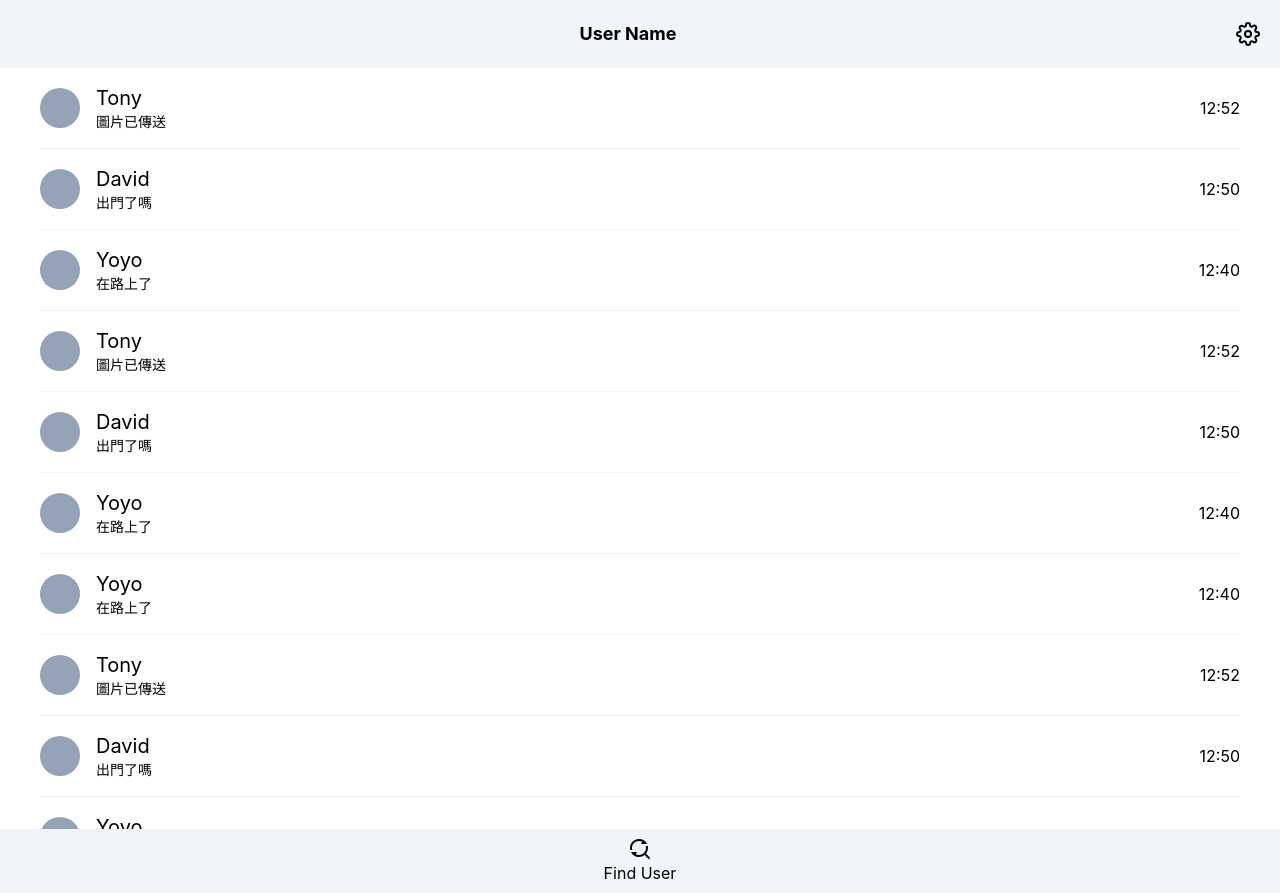
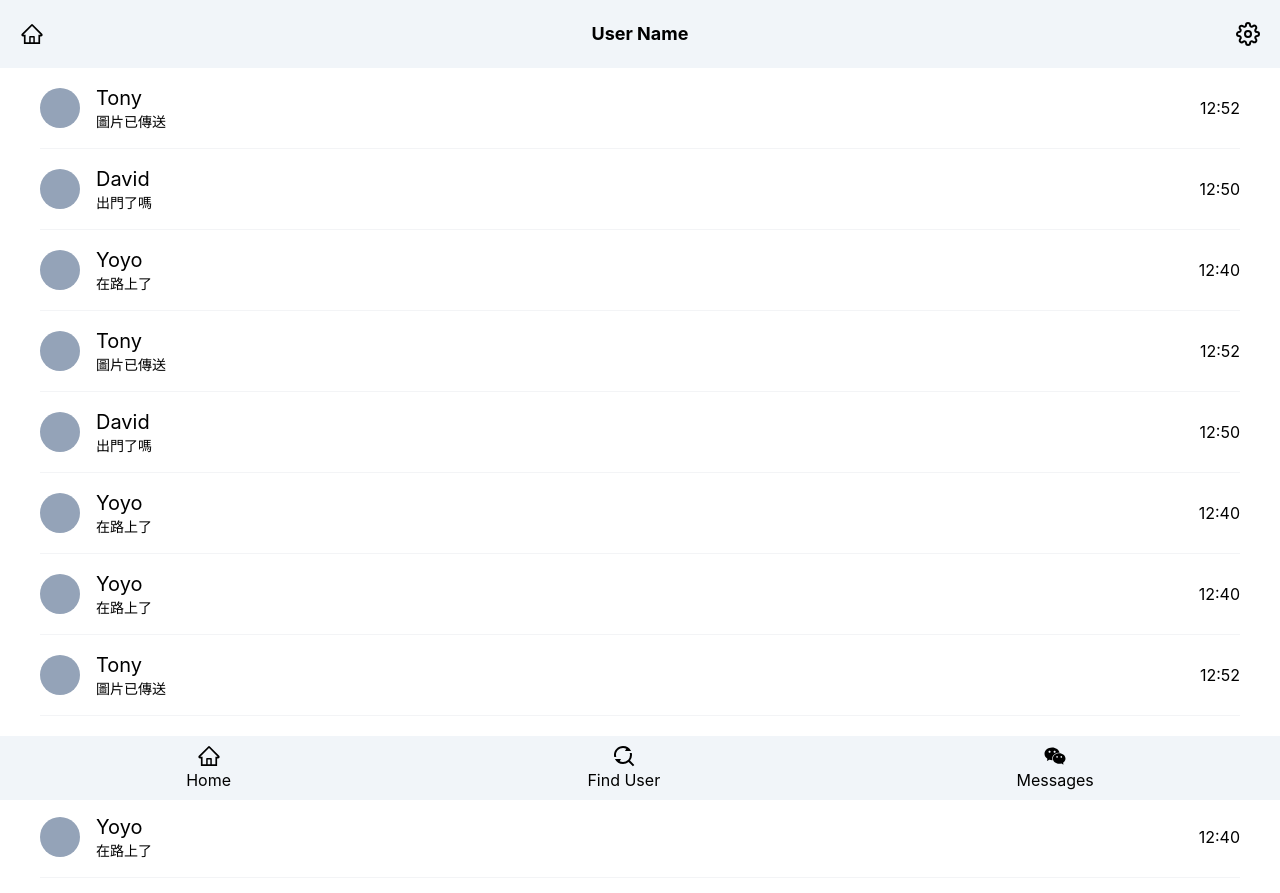
Before and after one commit to Lei-Hsu/chat-room, a Next.js app: page /message in a window 1280 px wide. Built offline with nearby package versions, Linux system fonts and the light colour scheme.

Commit message:
feat : add layout footer

```diff
--- /dev/null
+++ b/src/components/layout/Footer.tsx
@@ -0,0 +1,45 @@
+import React from 'react';
+import { AiFillWechat, AiOutlineHome } from 'react-icons/ai';
+import { RiFindReplaceLine } from 'react-icons/ri';
+
+import { useRouter } from 'next/router';
+
+const Footer = () => {
+  const router = useRouter();
+
+  const footerTab = [
+    {
+      icon: <AiOutlineHome className="h-6 w-6" />,
+      text: 'Home',
+      path: '/home',
+    },
+    {
+      icon: <RiFindReplaceLine className="h-6 w-6" />,
+      text: 'Find User',
+      path: '/find',
+    },
+    {
+      icon: <AiFillWechat className="h-6 w-6" />,
+      text: 'Messages',
+      path: '/message',
+    },
+  ];
+
+  return (
+    <div className="absolute bottom-0 left-0 flex w-full items-center justify-around bg-slate-100 p-2">
+      {footerTab.length &&
+        footerTab.map((item) => (
+          <div
+            key={item.text}
+            className="flex cursor-pointer flex-col items-center justify-between"
+            onClick={() => router.push(item.path)}
+          >
+            <div>{item.icon}</div>
+            <span>{item.text}</span>
+          </div>
+        ))}
+    </div>
+  );
+};
+
+export default Footer;
--- /dev/null
+++ b/src/components/layout/Header.tsx
@@ -0,0 +1,7 @@
+import React from 'react';
+
+const Header = ({ child }) => {
+  return <div className="flex w-full items-center justify-between bg-slate-100 p-5">{child}</div>;
+};
+
+export default Header;
--- /dev/null
+++ b/src/components/layout/index.tsx
@@ -0,0 +1,26 @@
+import React from 'react';
+
+import { AppProps } from 'next/app';
+import { useRouter } from 'next/router';
+
+import Footer from './Footer';
+
+const Layout = ({ Component, pageProps }: AppProps) => {
+  const router = useRouter();
+
+  const FooterArea = () => {
+    const hiddenFooterPage: string[] = ['/message-room/[id]']; // 如果有要隱藏 footer 的頁面就把 router 加進來，例如：'/productList'
+    const isHiddenFooter: boolean = hiddenFooterPage.includes(router.pathname);
+
+    return isHiddenFooter ? <></> : <Footer />;
+  };
+
+  return (
+    <div>
+      <Component {...pageProps} />
+      <FooterArea />
+    </div>
+  );
+};
+
+export default Layout;
--- a/src/components/message/MessageFooter.tsx
+++ /dev/null
@@ -1,15 +0,0 @@
-import React from 'react';
-import { RiFindReplaceLine } from 'react-icons/ri';
-
-const MessageFooter = () => {
-  return (
-    <div className="absolute bottom-0 left-0 w-full bg-slate-100 p-2">
-      <div className="flex cursor-pointer flex-col items-center justify-center">
-        <RiFindReplaceLine className="h-6 w-6" />
-        <span>Find User</span>
-      </div>
-    </div>
-  );
-};
-
-export default MessageFooter;
--- a/src/components/message/MessageHeader.tsx
+++ b/src/components/message/MessageHeader.tsx
@@ -1,16 +1,20 @@
 import React from 'react';
+import { AiOutlineHome } from 'react-icons/ai';
 import { FiSettings } from 'react-icons/fi';
+
+import { useRouter } from 'next/router';
 
 interface MessageHeaderProps {
   hostName: string;
 }
 
 const MessageHeader = ({ hostName }: MessageHeaderProps) => {
+  const router = useRouter();
   return (
-    <div className="flex w-full items-center justify-between bg-slate-100 p-5 text-center text-lg font-bold">
-      <div></div>
-      <div>{hostName}</div>
-      <FiSettings className="h-6 w-6 cursor-pointer" />
+    <div className="flex w-full items-center justify-between bg-slate-100 p-5">
+      <AiOutlineHome className="h-6 w-6 cursor-pointer" onClick={() => router.push('/home')} />
+      <div className="text-center text-lg font-bold">{hostName}</div>
+      <FiSettings className="h-6 w-6 cursor-pointer" onClick={() => router.push('/setting')} />
     </div>
   );
 };
--- a/src/pages/_app.tsx
+++ b/src/pages/_app.tsx
@@ -1,15 +1,15 @@
 import { Provider } from 'react-redux';
 
+import Layout from '@Components/layout';
 import store from '@Redux/store';
 
 import '../styles/globals.css';
 
 import type { AppProps } from 'next/app';
-
 export default function MyApp({ Component, pageProps }: AppProps) {
   return (
     <Provider store={store}>
-      <Component {...pageProps} />
+      <Layout pageProps={pageProps} Component={Component} router={undefined} />
     </Provider>
   );
 }
--- /dev/null
+++ b/src/pages/home/index.tsx
@@ -0,0 +1,14 @@
+import React from 'react';
+
+const Home = () => {
+  return (
+    <div>
+      <div className="flex w-full items-center justify-center bg-slate-100 p-5">
+        <div className="text-center text-lg font-bold">Friends</div>
+      </div>
+      <div className="h-[825px] overflow-y-scroll"></div>
+    </div>
+  );
+};
+
+export default Home;
--- a/src/pages/message/index.tsx
+++ b/src/pages/message/index.tsx
@@ -3,7 +3,6 @@ import React from 'react';
 import { MessageInfo } from '@Interface/I_message';
 
 import Message from '@Components/message/Message';
-import MessageFooter from '@Components/message/MessageFooter';
 import MessageHeader from '@Components/message/MessageHeader';
 
 const mockHomeInfo: MessageInfo[] = [
@@ -74,7 +73,6 @@ const HomePage = () => {
     <div className="relative">
       <MessageHeader hostName={'User Name'} />
       <Message messageInfo={mockHomeInfo} />
-      <MessageFooter />
     </div>
   );
 };
```
